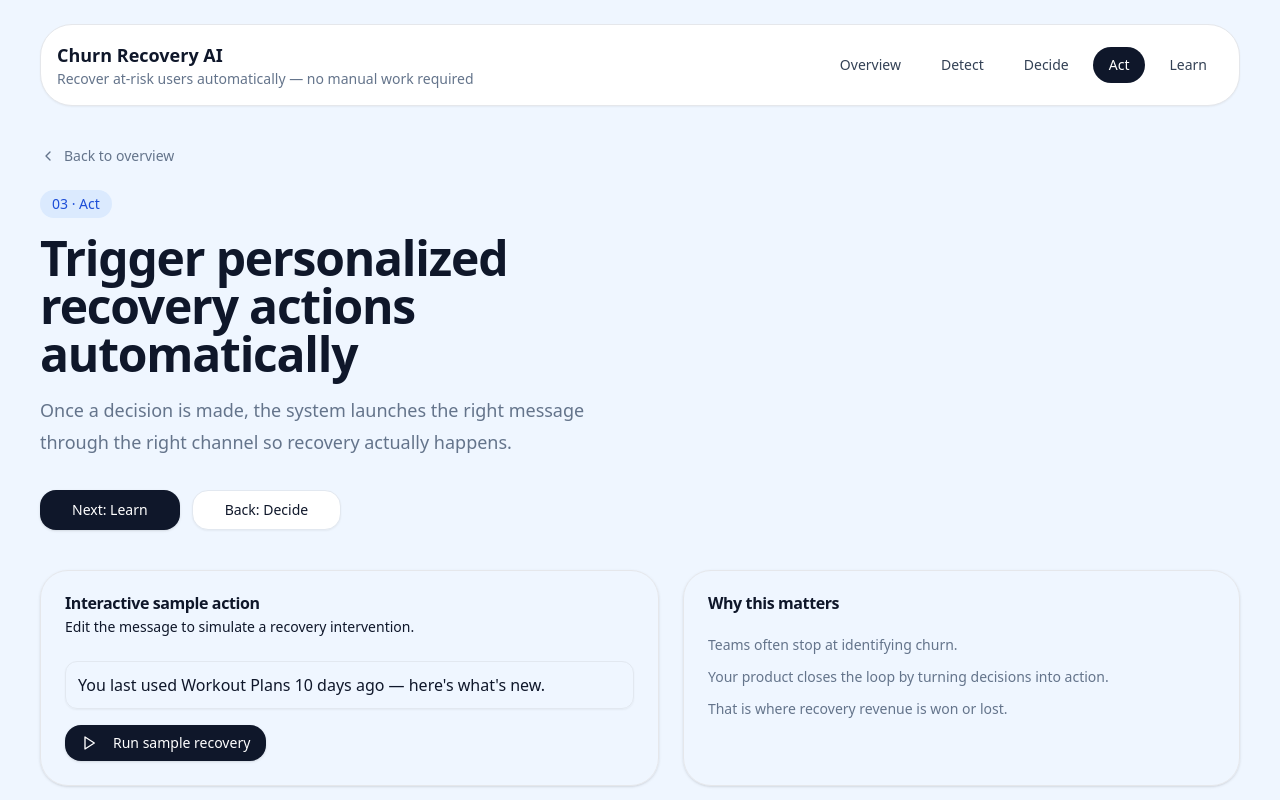
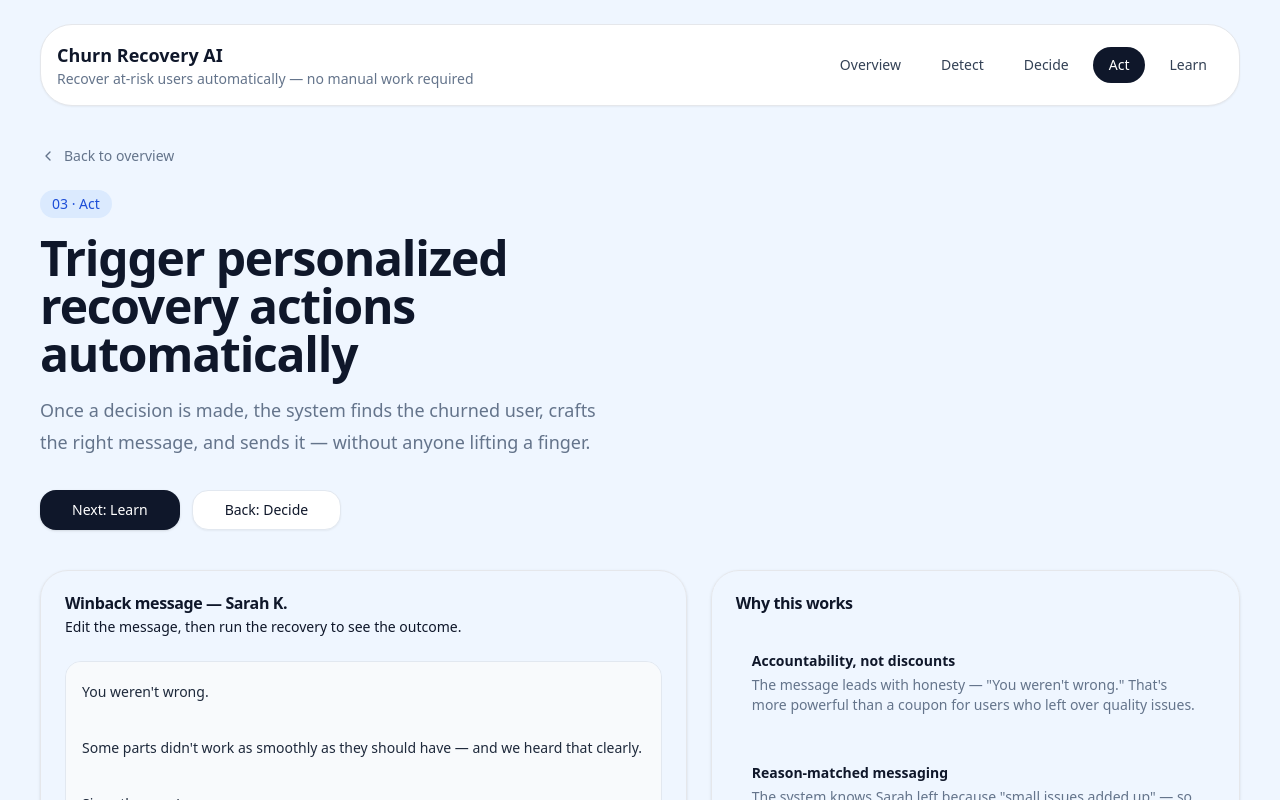
Before and after one commit to Tejay/churntool, a React (Vite) app: page / in a window 1280 px wide. Both pictures are taken after a click on the button "Act". Shown: the top 800 px of the page. Built offline with nearby package versions, Linux system fonts and the light colour scheme.

Commit message:
Act page: interactive winback demo with Sarah K. story and animated outcome

```diff
--- a/src/App.tsx
+++ b/src/App.tsx
@@ -344,51 +344,165 @@ function DecidePage({ setCurrent }: { setCurrent: (v: string) => void }) {
   );
 }
 
+const WINBACK_MESSAGE = `You weren't wrong.
+
+Some parts didn't work as smoothly as they should have — and we heard that clearly.
+
+Since then, we've:
+· Fixed the sync issues
+· Improved speed across the app
+· Removed the glitches that caused interruptions
+
+It's now a much more reliable experience.
+
+If you're open to it, give it another try — we think you'll feel the difference.
+
+→ See what's improved`;
+
+type SendState = "idle" | "sending" | "sent" | "outcome";
+
 function ActPage({ setCurrent }: { setCurrent: (v: string) => void }) {
-  const [message, setMessage] = useState("You last used Workout Plans 10 days ago — here's what's new.");
-  const preview = useMemo(() => message.trim() || "Your recovery message will appear here.", [message]);
+  const [message, setMessage] = useState(WINBACK_MESSAGE);
+  const [sendState, setSendState] = useState<SendState>("idle");
+
+  const handleSend = () => {
+    setSendState("sending");
+    setTimeout(() => setSendState("sent"), 900);
+    setTimeout(() => setSendState("outcome"), 2200);
+  };
+
+  const handleReset = () => {
+    setSendState("idle");
+    setMessage(WINBACK_MESSAGE);
+  };
 
   return (
     <div className="space-y-10">
       <SectionHero
         eyebrow="03 · Act"
         title="Trigger personalized recovery actions automatically"
-        copy="Once a decision is made, the system launches the right message through the right channel so recovery actually happens."
+        copy="Once a decision is made, the system finds the churned user, crafts the right message, and sends it — without anyone lifting a finger."
         cta={{ label: "Next: Learn", onClick: () => setCurrent("learn") }}
         secondary={{ label: "Back: Decide", onClick: () => setCurrent("decide") }}
         icon={
-          <div className="space-y-4">
-            <div className="rounded-2xl border p-5">
-              <div className="text-xs font-semibold uppercase tracking-wide text-slate-400">Message preview</div>
-              <div className="mt-3 rounded-2xl bg-blue-100 p-4 text-base leading-7 text-slate-800">{preview}</div>
+          <div className="space-y-3">
+            <div className="rounded-2xl bg-blue-100 p-4">
+              <div className="text-xs font-semibold uppercase tracking-wide text-blue-600">Churned user</div>
+              <div className="mt-1 text-lg font-bold text-slate-900">Sarah K.</div>
+              <div className="text-sm text-slate-500">Cancelled 8 days ago · Was paying $24.99/mo</div>
+              <div className="mt-2 text-xs text-slate-500">Reason logged: <span className="font-medium text-slate-700">"small issues added up"</span></div>
             </div>
-            <div className="rounded-2xl border p-4">
-              <div className="text-xs font-semibold uppercase tracking-wide text-slate-400">Channel</div>
-              <div className="mt-1 font-bold text-slate-900">Push notification</div>
+            <div className="grid grid-cols-3 gap-2">
+              <div className="rounded-xl border bg-white p-3 text-center">
+                <div className="text-xs font-semibold uppercase tracking-wide text-slate-400">Action</div>
+                <div className="mt-1 text-sm font-bold text-slate-900">Winback</div>
+              </div>
+              <div className="rounded-xl border bg-white p-3 text-center">
+                <div className="text-xs font-semibold uppercase tracking-wide text-slate-400">Channel</div>
+                <div className="mt-1 text-sm font-bold text-slate-900">Email</div>
+              </div>
+              <div className="rounded-xl border bg-white p-3 text-center">
+                <div className="text-xs font-semibold uppercase tracking-wide text-slate-400">Timing</div>
+                <div className="mt-1 text-sm font-bold text-slate-900">Now</div>
+              </div>
             </div>
           </div>
         }
       />
 
-      <div className="grid gap-6 lg:grid-cols-[1fr_0.9fr]">
+      <div className="grid gap-6 lg:grid-cols-[1.1fr_0.9fr]">
+        {/* Left: interactive demo */}
         <Card className="rounded-[1.75rem]">
           <CardHeader>
-            <CardTitle className="font-bold">Interactive sample action</CardTitle>
-            <CardDescription>Edit the message to simulate a recovery intervention.</CardDescription>
+            <CardTitle className="font-bold">Winback message — Sarah K.</CardTitle>
+            <CardDescription>Edit the message, then run the recovery to see the outcome.</CardDescription>
           </CardHeader>
           <CardContent className="space-y-4">
-            <Input value={message} onChange={(e) => setMessage(e.target.value)} className="h-12 rounded-xl" />
-            <Button className="rounded-2xl"><Play className="mr-2 h-4 w-4" />Run sample recovery</Button>
+            <textarea
+              value={message}
+              onChange={(e) => setMessage(e.target.value)}
+              disabled={sendState !== "idle"}
+              rows={10}
+              className="w-full rounded-2xl border border-slate-200 bg-slate-50 p-4 text-sm leading-7 text-slate-800 focus:outline-none focus:ring-1 focus:ring-blue-400 disabled:opacity-60 resize-none"
+            />
+
+            {sendState === "idle" && (
+              <Button className="rounded-2xl" onClick={handleSend}>
+                <Play className="mr-2 h-4 w-4" />Send recovery email
+              </Button>
+            )}
+
+            {sendState === "sending" && (
+              <Button className="rounded-2xl" disabled>
+                <motion.span
+                  animate={{ opacity: [1, 0.4, 1] }}
+                  transition={{ repeat: Infinity, duration: 0.8 }}
+                  className="mr-2 h-2 w-2 rounded-full bg-white inline-block"
+                />
+                Sending…
+              </Button>
+            )}
+
+            {(sendState === "sent" || sendState === "outcome") && (
+              <div className="space-y-3">
+                <div className="flex items-center gap-2 rounded-2xl bg-green-50 px-4 py-3 text-green-700">
+                  <CheckCircle2 className="h-5 w-5 shrink-0" />
+                  <span className="font-medium">Email sent to Sarah K.</span>
+                </div>
+
+                {sendState === "outcome" && (
+                  <motion.div
+                    initial={{ opacity: 0, y: 12 }}
+                    animate={{ opacity: 1, y: 0 }}
+                    transition={{ duration: 0.4 }}
+                    className="rounded-2xl border bg-blue-50 p-5 space-y-3"
+                  >
+                    <div className="text-xs font-semibold uppercase tracking-wide text-blue-600">Outcome</div>
+                    <div className="space-y-2">
+                      {[
+                        "Sarah opened the email",
+                        'Clicked "See what\'s improved"',
+                        "Resubscribed to Pro",
+                      ].map((step) => (
+                        <div key={step} className="flex items-center gap-2 text-sm text-slate-700">
+                          <CheckCircle2 className="h-4 w-4 shrink-0 text-green-500" />
+                          {step}
+                        </div>
+                      ))}
+                    </div>
+                    <div className="rounded-xl bg-white border px-4 py-3">
+                      <div className="text-xs font-semibold uppercase tracking-wide text-slate-400">Revenue recovered</div>
+                      <div className="mt-1 text-2xl font-bold text-slate-900">$24.99<span className="text-sm font-medium text-slate-400">/mo</span></div>
+                    </div>
+                  </motion.div>
+                )}
+
+                <button onClick={handleReset} className="text-xs text-slate-400 hover:text-slate-700 underline">
+                  Reset demo
+                </button>
+              </div>
+            )}
           </CardContent>
         </Card>
+
+        {/* Right: why this matters */}
         <Card className="rounded-[1.75rem]">
           <CardHeader>
-            <CardTitle className="font-bold">Why this matters</CardTitle>
+            <CardTitle className="font-bold">Why this works</CardTitle>
           </CardHeader>
-          <CardContent className="space-y-3 text-sm text-slate-500">
-            <div>Teams often stop at identifying churn.</div>
-            <div>Your product closes the loop by turning decisions into action.</div>
-            <div>That is where recovery revenue is won or lost.</div>
+          <CardContent className="space-y-4 text-sm text-slate-500">
+            <div className="rounded-2xl bg-blue-50 p-4">
+              <div className="font-bold text-slate-900 mb-1">Accountability, not discounts</div>
+              <div>The message leads with honesty — "You weren't wrong." That's more powerful than a coupon for users who left over quality issues.</div>
+            </div>
+            <div className="rounded-2xl bg-blue-50 p-4">
+              <div className="font-bold text-slate-900 mb-1">Reason-matched messaging</div>
+              <div>The system knows Sarah left because "small issues added up" — so the message addresses exactly that, not a generic offer.</div>
+            </div>
+            <div className="rounded-2xl bg-blue-50 p-4">
+              <div className="font-bold text-slate-900 mb-1">Zero manual work</div>
+              <div>This runs automatically for every churned user that matches the pattern. No one had to write Sarah's email by hand.</div>
+            </div>
           </CardContent>
         </Card>
       </div>
```
